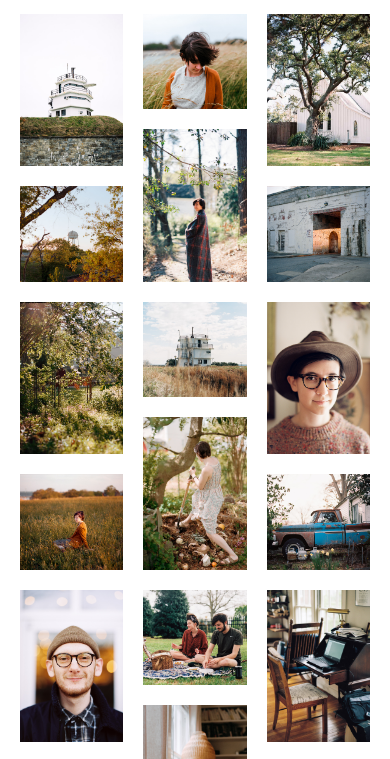
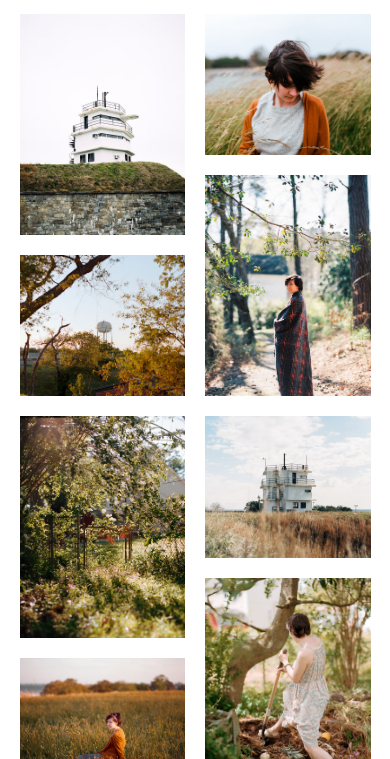
Before and after one commit to sdsimkins/stevedylanphoto2, a plain HTML site: page index.html in a window 390 px wide. Shown: the part 54-813 px from the top of the page. Drawn offline with nearby package versions, Linux system fonts and the light colour scheme.

Commit message:
more changes for mobile responsiveness

```diff
--- a/styles/_index.scss
+++ b/styles/_index.scss
@@ -217,6 +217,42 @@ nav {
 
 // Media Queries
 
+@media screen and (max-width: 1200px) {
+  .gallery {
+    grid-template-columns: repeat(2, 1fr);
+    grid-template-rows: repeat(24, 1fr);
+  }
+  .box4 {
+    grid-column: 1 / 2;
+    grid-row: 16 / 19;
+  }
+  .box5 {
+    grid-column: 2 / 3;
+    grid-row: 16 / 18;
+  }
+  .box10 {
+    grid-column: 2 / 3;
+    grid-row: 18 / 21;
+  }
+  .box11 {
+    grid-column: 1 / 2;
+    grid-row: 19 / 21;
+  }
+  .box16 {
+    grid-column: 1 / 2;
+    grid-row: 21 / 24;
+  }
+  .box17 {
+    grid-column: 2 / 3;
+    grid-row: 21 / 23;
+  }
+}
+
+@media screen and (max-width: 1000px) {
+  .gallery {
+  }
+}
+
 @media screen and (max-width: 860px) {
   nav {
     display: none;
```
Also changed, not shown: styles/style.css, 1 other file.
